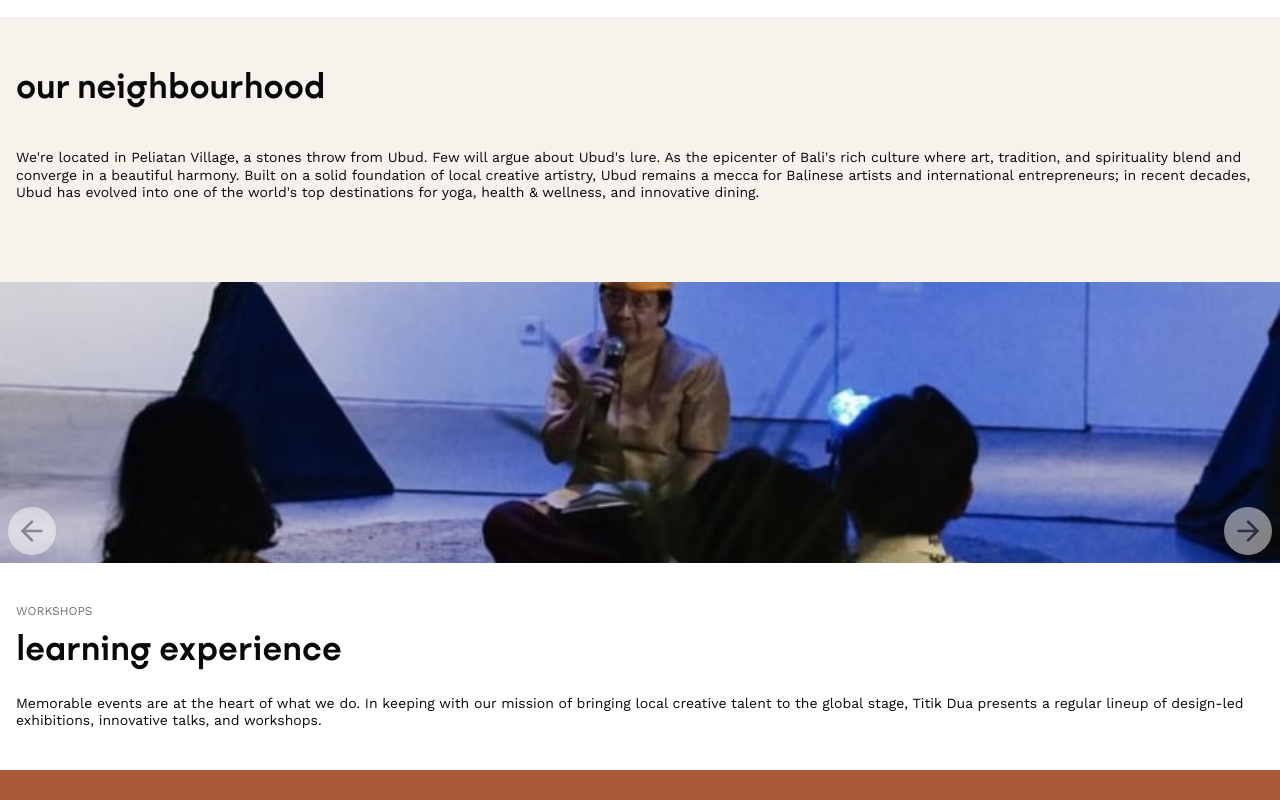
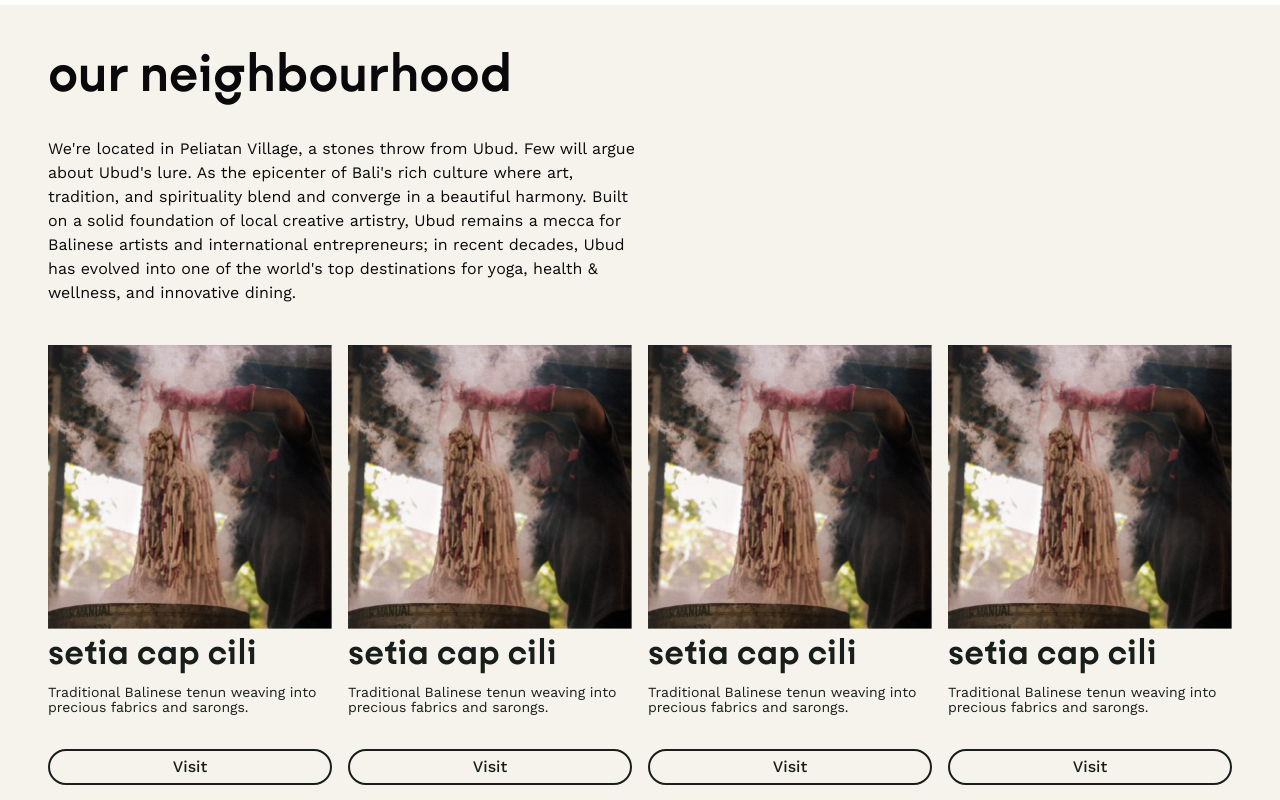
Before and after one commit to arvindeva/titik-dua, a Next.js app: page /about in a window 1280 px wide. Shown: the part 1800-2600 px from the top of the page. Built offline with nearby package versions, Linux system fonts and the light colour scheme.

Commit message:
neighborhood about page desktop layout

```diff
--- a/components/about/neighbourhood.tsx
+++ b/components/about/neighbourhood.tsx
@@ -6,19 +6,24 @@ import { Button } from "@/components/ui/button";
 
 function NeighbourhoodCard() {
   return (
-    <div className="">
-      <Card className="w-72 rounded-none border-0 bg-transparent text-td-black">
-        <div className="relative h-72 w-full bg-transparent overflow-hidden mb-2">
+    <div className="w-full">
+      <Card className="min-w-[164px] rounded-none border-0 bg-transparent text-td-black shadow-none">
+        <div className="relative  w-full bg-transparent overflow-hidden mb-2">
           <Image
-            className="object-cover w-72 h-72"
+            className="object-cover w-full h-full"
             src="/images/about/setia-cap-cili.jpg"
             alt="Sunset in the mountains"
-            width="300"
-            height="300"
+            width="800"
+            height="800"
           />
         </div>
         <div className="">
-          <div className={cn("font-semibold text-3xl mb-3", kobe.className)}>
+          <div
+            className={cn(
+              "font-semibold text-2xl mb-2 lg:mb-4 lg:text-[40px]",
+              kobe.className
+            )}
+          >
             setia cap cili
           </div>
           <p className="text-sm leading-[1.1] leading line-clamp-3 h-14 mb-2">
@@ -38,11 +43,16 @@ function NeighbourhoodCard() {
 
 export default function Neighbourhood() {
   return (
-    <section className="py-10 bg-td-beige">
-      <h1 className={cn("text-[40px] font-bold mb-8 px-4", kobe.className)}>
+    <section className="py-10 bg-td-beige lg:px-12">
+      <h1
+        className={cn(
+          "text-[40px] font-bold mb-8 px-4 lg:px-0 lg:text-6xl",
+          kobe.className
+        )}
+      >
         our neighbourhood
       </h1>
-      <div className="text-sm leading-tight flex flex-col gap-y-4 mb-10 px-4">
+      <div className="text-sm lg:text-base leading-tight flex flex-col gap-y-4 mb-10 lg:px-0 px-4 lg:w-1/2">
         <p className="">
           We&apos;re located in Peliatan Village, a stones throw from Ubud. Few
           will argue about Ubud&apos;s lure. As the epicenter of Bali&apos;s
@@ -54,9 +64,8 @@ export default function Neighbourhood() {
           innovative dining.
         </p>
       </div>
-      <div className="lg:hidden flex overflow-x-scroll pb-4 hide-scroll-bar">
-        <div className="flex flex-nowrap px-4 overflow-x-visible gap-x-4">
-          <NeighbourhoodCard />
+      <div className=" flex overflow-x-scroll pb-4 hide-scroll-bar">
+        <div className="flex flex-nowrap px-4 lg:px-0 overflow-x-visible gap-x-4">
           <NeighbourhoodCard />
           <NeighbourhoodCard />
           <NeighbourhoodCard />
--- a/components/about/stay-experience.tsx
+++ b/components/about/stay-experience.tsx
@@ -6,7 +6,7 @@ export default function StayExperience() {
   return (
     <section className="py-10 px-4 lg:px-12">
       <h1
-        className={cn("text-[40px] font-bold mb-8 lg:text-7xl", kobe.className)}
+        className={cn("text-[40px] font-bold mb-8 lg:text-6xl", kobe.className)}
       >
         stay experience
       </h1>
--- a/components/home/eat-and-drink.tsx
+++ b/components/home/eat-and-drink.tsx
@@ -33,7 +33,7 @@ function EatAndDrinkCard({ restaurant }: EatAndDrinkCardProps) {
           <div
             className={cn(
               "font-semibold text-2xl mb-2 lg:mb-4 lg:text-[40px]",
-              kobe.className,
+              kobe.className
             )}
           >
             {restaurant.name}
@@ -65,7 +65,7 @@ export default function EatAndDrink() {
           <h1
             className={cn(
               "text-[40px] font-bold lg:text-[64px] mb-8 leading-none",
-              kobe.className,
+              kobe.className
             )}
           >
             eat and drink
```
